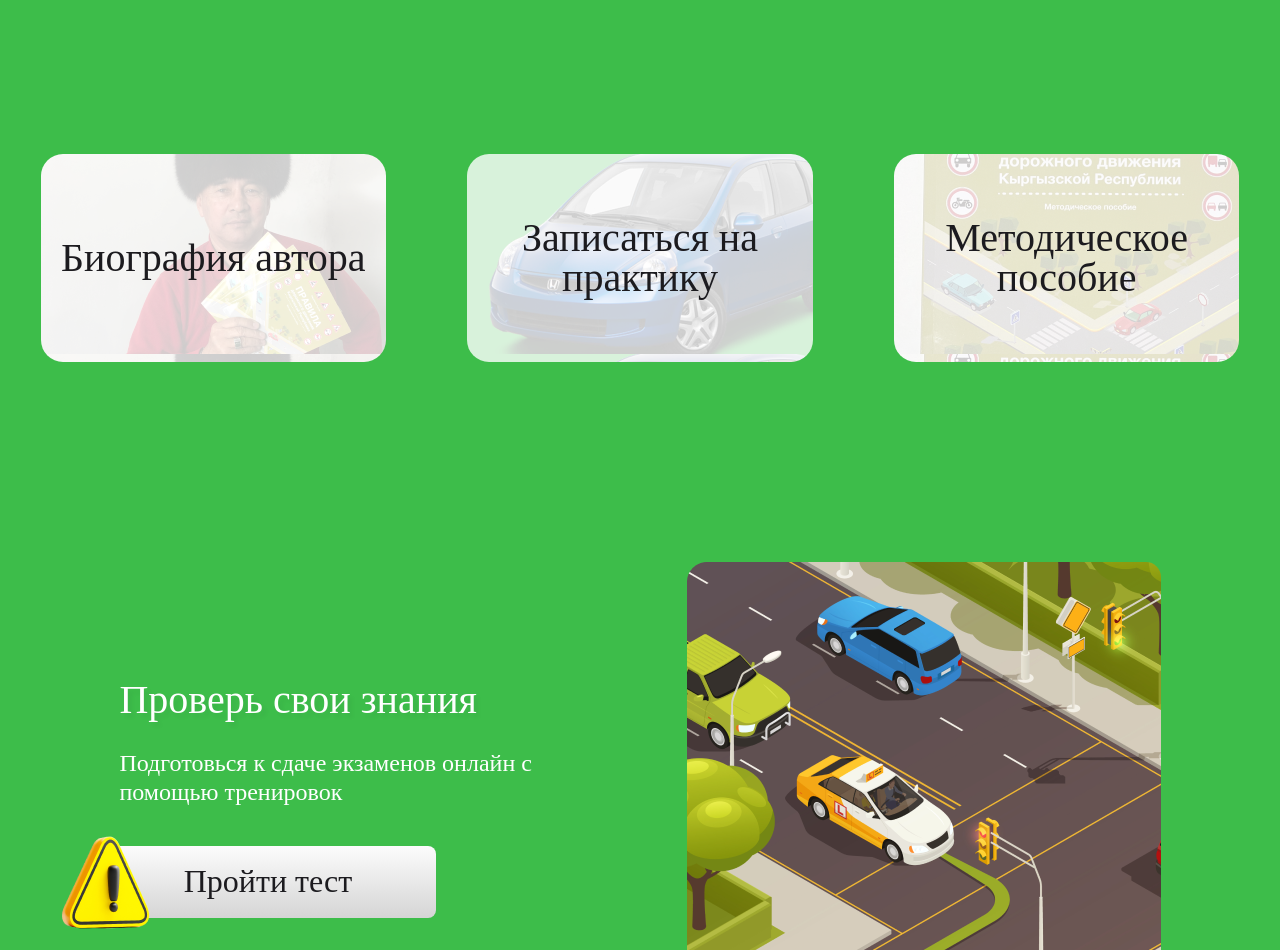
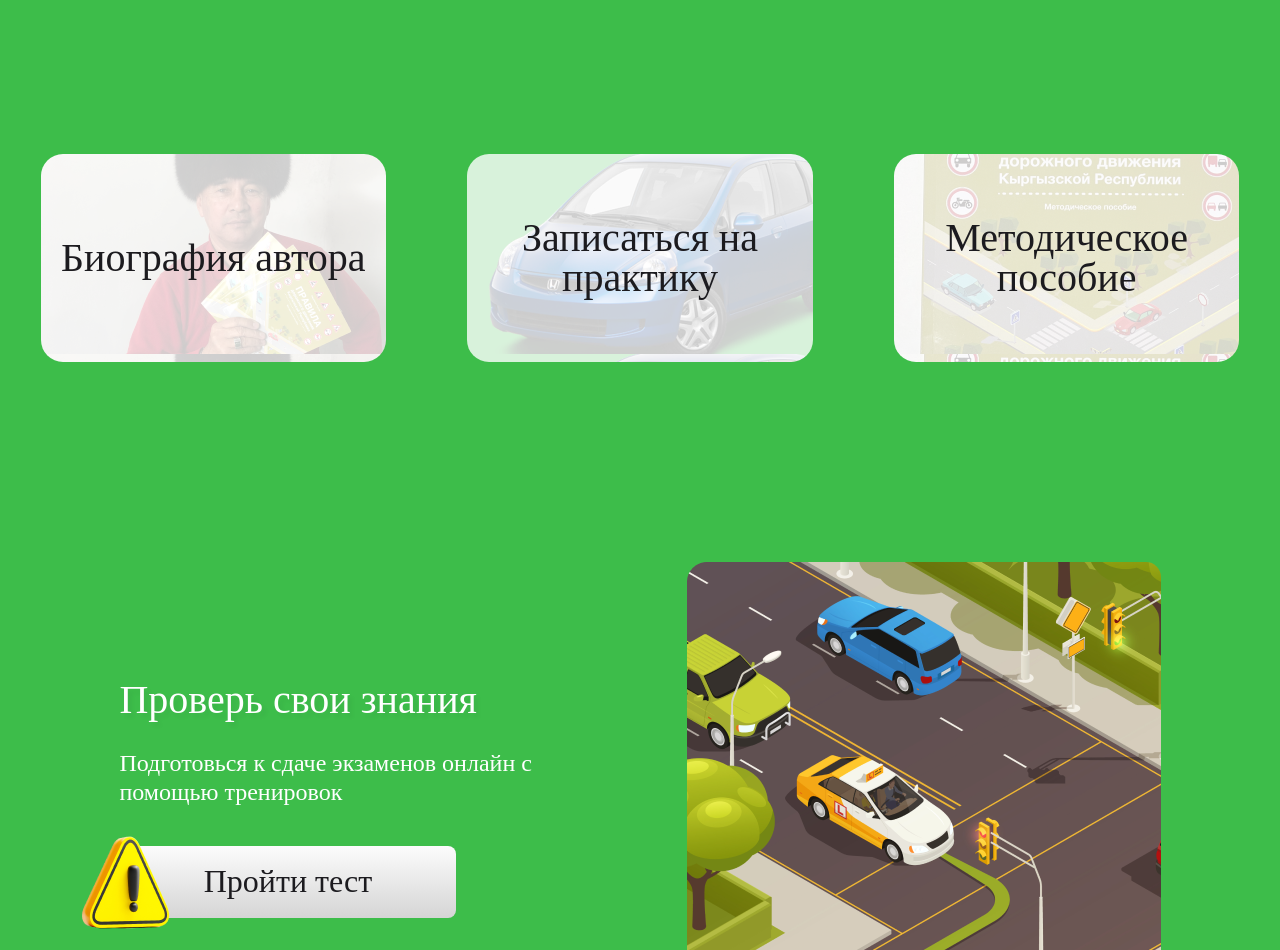
Before and after one commit to JakshyJol/Jakshy-jol, a React (Create React App) app: page / in a window 1280 px wide. Shown: the part 1518-2468 px from the top of the page. Built offline with nearby package versions, Linux system fonts and the light colour scheme.

Commit message:
Quiz.jsx.1

```diff
--- a/src/Blocks/Main/Block4/Quiz.css
+++ b/src/Blocks/Main/Block4/Quiz.css
@@ -45,7 +45,7 @@
 .quizButton img {
     z-index: 11;
 	position: absolute;
-    left: 60px;
+    left: 80px;
 }
 .quizButton button {
 	width: 336px;
@@ -57,7 +57,7 @@
 	border: none;
 
     position: absolute;
-    left: 100px;
+    left: 120px;
 
 	font-family: "Montserrat";
 	font-style: normal;
```
